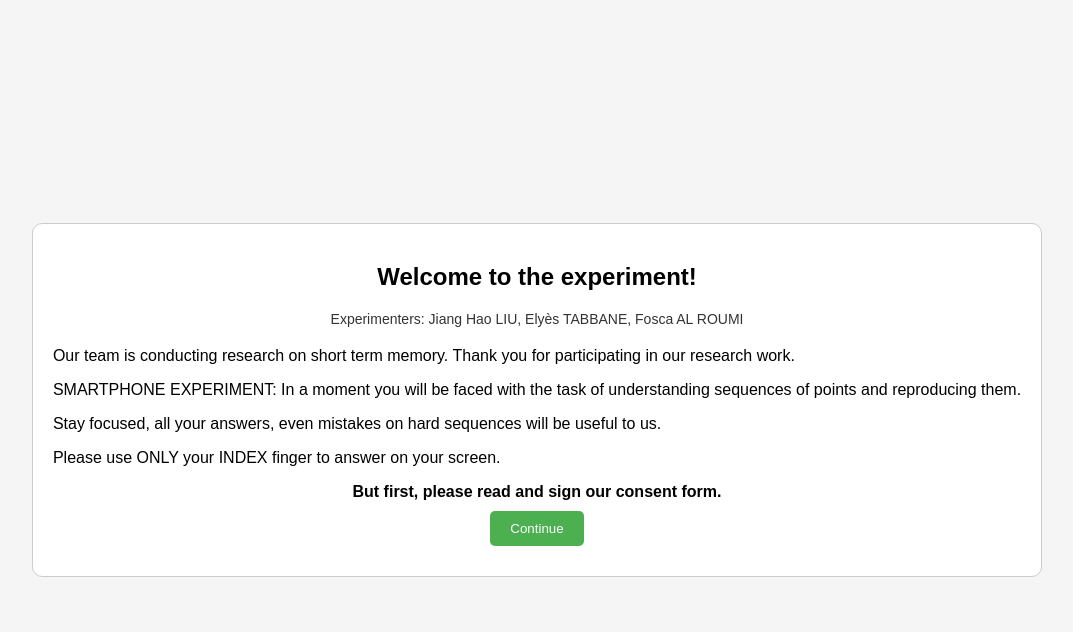
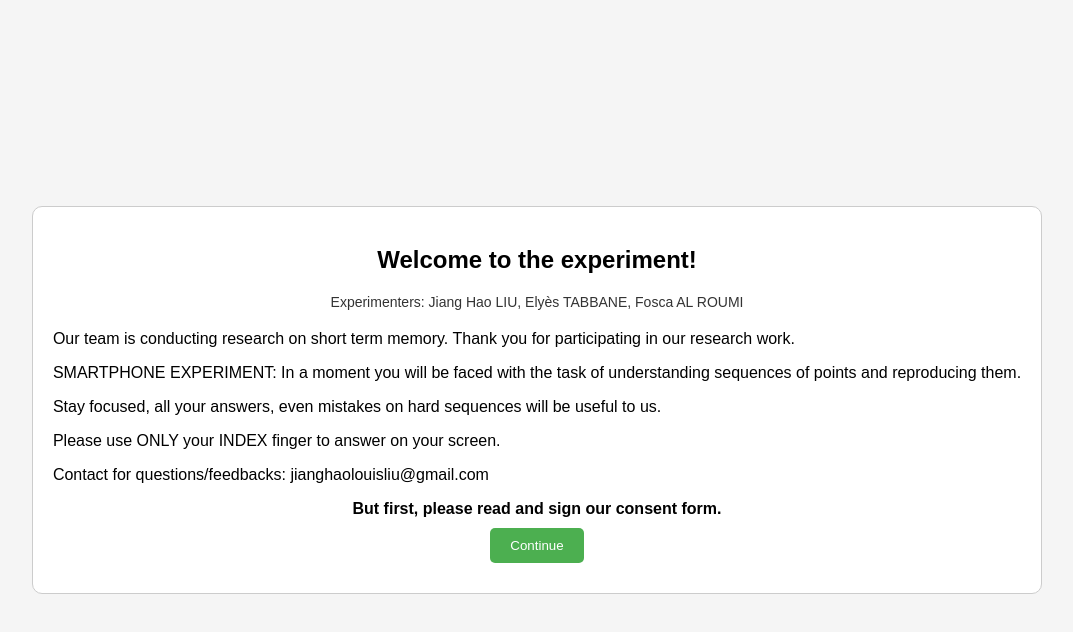
Before and after one commit to ElyesT0/memocrush, a plain HTML site: page index.html in a window 1280 px wide. Both pictures are taken after a click on the button "English". Shown: the whole page, without its empty margins (103-1176 px from the left). Drawn offline with Linux system fonts and the light colour scheme.

Commit message:
added the email of jiang hao

```diff
--- a/index.html
+++ b/index.html
@@ -46,6 +46,11 @@
         class="lang textLeft"
         data-en="Please use ONLY your INDEX finger to answer on your screen."
         data-fr="Veuillez utiliser SEULEMENT votre INDEX pour répondre sur votre écran."
+      ></p>
+      <p
+        class="lang textLeft"
+        data-en="Contact for questions/feedbacks: jianghaolouisliu@gmail.com"
+        data-fr="Contact pour toute question: jianghaolouisliu@gmail.com"
       ></p>
       <strong
         class="lang"
```
